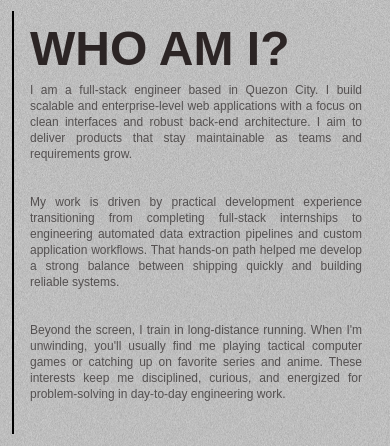
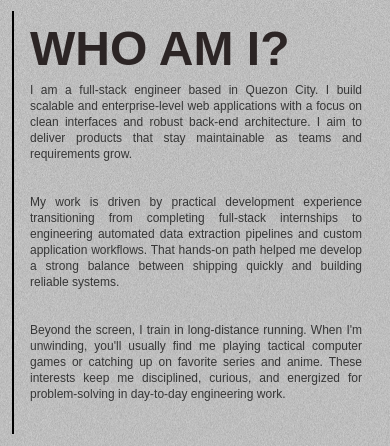
Before and after one commit to seeejaay/portfolio, a Next.js app: page / in a window 390 px wide. Shown: the part 409-855 px from the top of the page. Built offline with nearby package versions, Linux system fonts and the light colour scheme; a web font is replaced by a local one.

Commit message:
Updated Color

```diff
--- a/components/sections/about.tsx
+++ b/components/sections/about.tsx
@@ -12,7 +12,7 @@ export default function About() {
           <h1 className="text-left text-5xl leading-[0.9] font-bold tracking-normal text-[#2C2525] uppercase sm:text-7xl lg:text-[8rem] lg:leading-[0.85]">
             Who Am I?
           </h1>
-          <p className="flex w-full flex-col gap-8 pt-3 text-justify text-xs text-[#545050] sm:text-lg lg:text-3xl xl:max-w-4xl">
+          <p className="flex w-full flex-col gap-8 pt-3 text-justify text-xs text-[#363636] sm:text-lg lg:text-3xl xl:max-w-4xl">
             <span>
               I am a full-stack engineer based in Quezon City. I build scalable
               and enterprise-level web applications with a focus on clean
```
